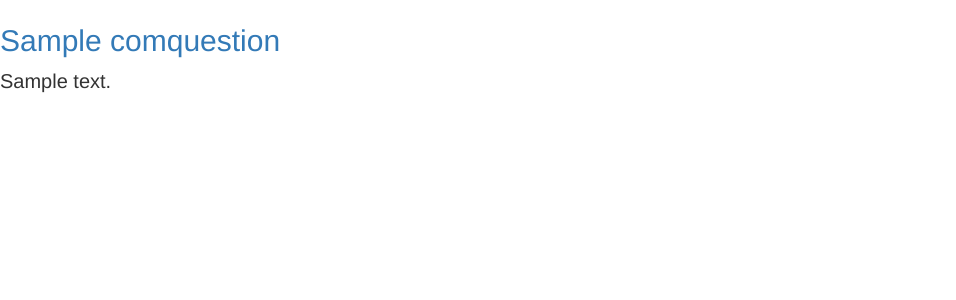
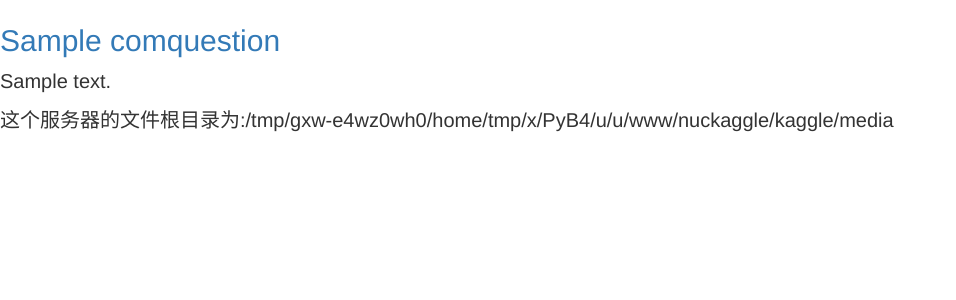
Before and after one commit to goodcode-200/nucKaggle, a Django app: page /kaggle/home in a window 1280 px wide. Shown: the part 51-351 px from the top of the page, without its empty margins (0-956 px from the left). Run offline with Django 3.2, Linux system fonts and the light colour scheme; a user stored in the database is signed in; tables that the repository leaves empty hold one stand-in row (values such as "Sample post"); some libraries are stand-ins or nearby versions.

Commit message:
打印服务器端的地址信息

```diff
--- a/nuckaggle/kaggle/templates/kaggle/dlsf.html
+++ b/nuckaggle/kaggle/templates/kaggle/dlsf.html
@@ -14,6 +14,7 @@
 	<ul>
 		{% for i in source_list %}
 		<li>{{i.file_called_name}}<a href="{% url 'dl_action' i.id %}"><button>下载</button></a></li>
+		<h1>{{i.sourcefile.url}}</h1>
 		{% empty %}
 		----管理员暂未发布源文件，敬请期待----
 		{% endfor %}
--- a/nuckaggle/kaggle/templates/kaggle/home.html
+++ b/nuckaggle/kaggle/templates/kaggle/home.html
@@ -11,6 +11,8 @@
 	{% empty %}
 	---比赛方暂未发布比赛，敬请期待---
 	{% endfor %}
+	{#  纯粹为了服务器端的测试  #}
+	<p>这个服务器的文件根目录为:{{MEDIA_ROOT}}</p>
 {% endblock %}
 
 {% block kaggle_home_act %}active{% endblock %}
--- a/nuckaggle/kaggle/views.py
+++ b/nuckaggle/kaggle/views.py
@@ -34,6 +34,8 @@ def home(request):
 		return render(request,'account/error.html',context)
 	cq = ComQuestion.objects.all()
 	context["questions"] = cq
+	context["MEDIA_ROOT"] = str(MEDIA_ROOT)
+	print(MEDIA_ROOT)
 	return render(request,'kaggle/home.html',context)
 
 def race_detail(request,cq_id):
--- a/nuckaggle/nuckaggle/settings.py
+++ b/nuckaggle/nuckaggle/settings.py
@@ -69,6 +69,7 @@ TEMPLATES = [
                 'django.template.context_processors.request',
                 'django.contrib.auth.context_processors.auth',
                 'django.contrib.messages.context_processors.messages',
+                'django.template.context_processors.media',
             ],
         },
     },
```
